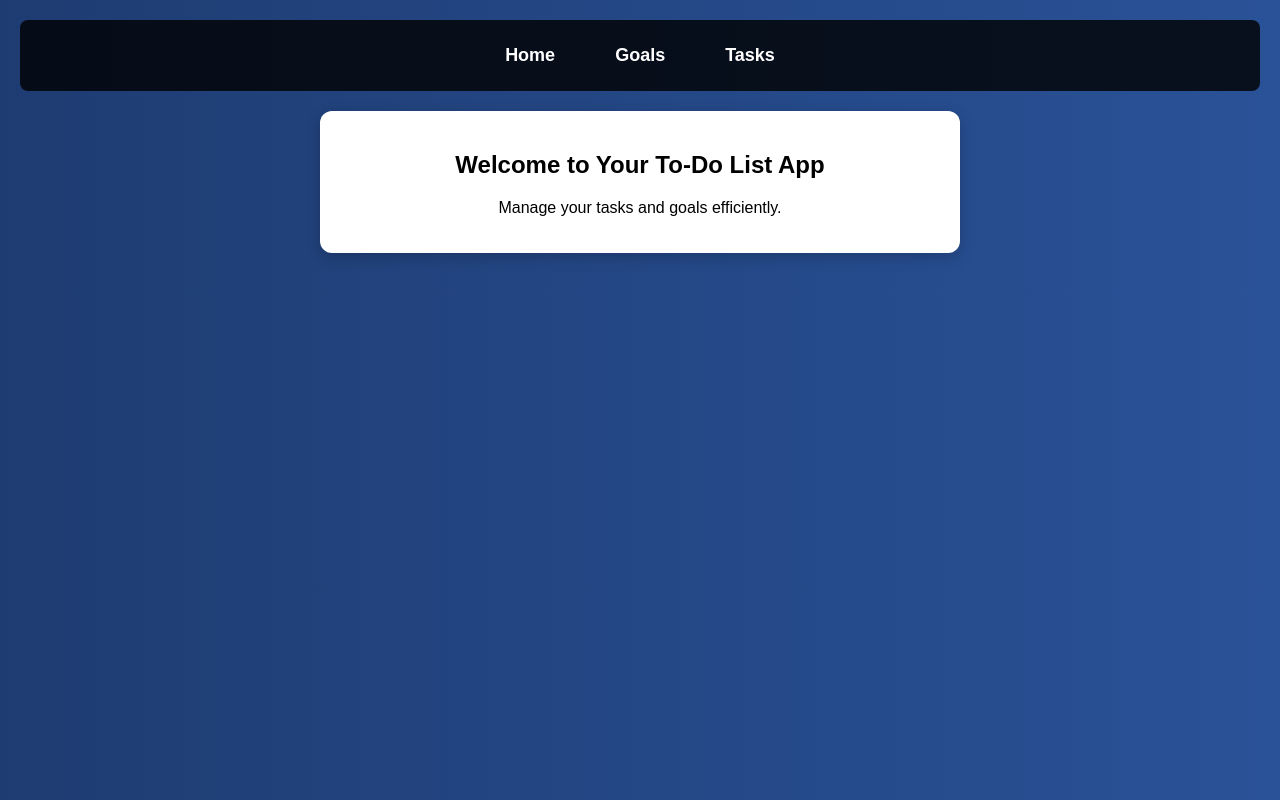
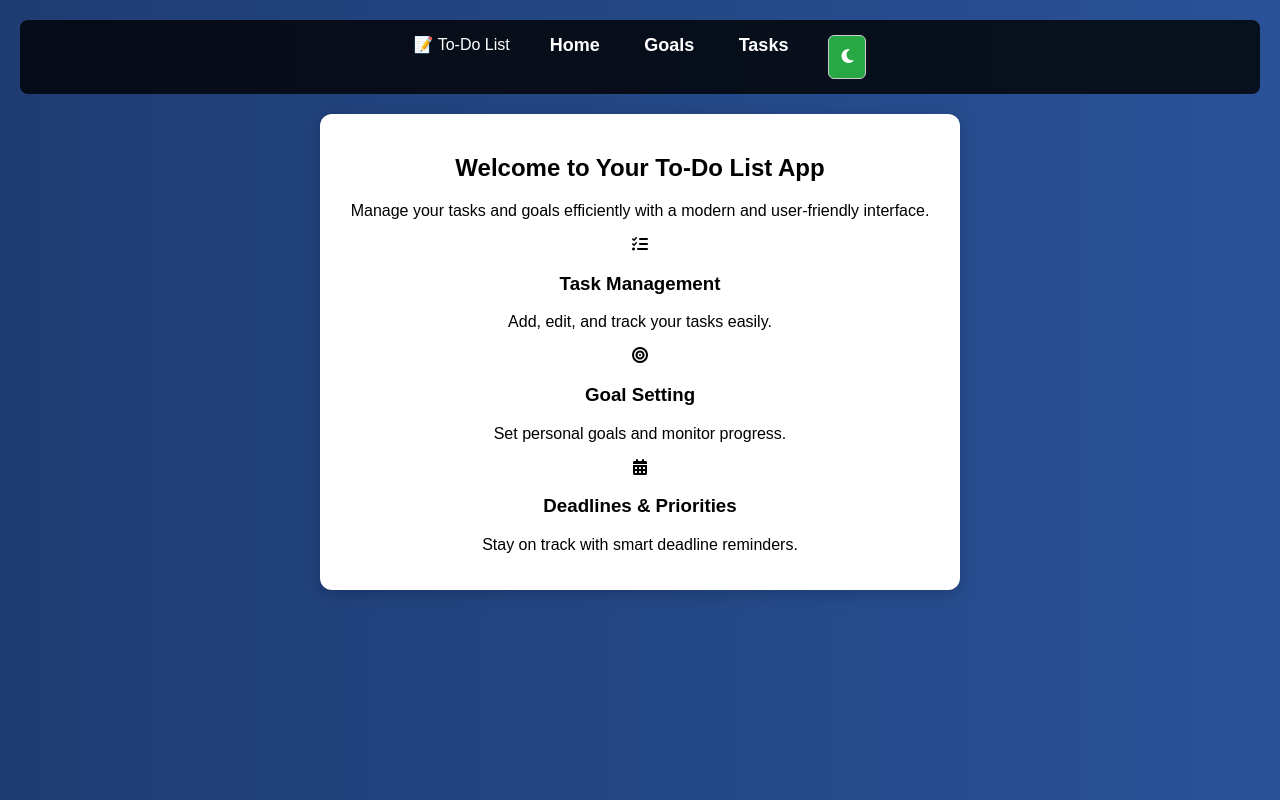
Before and after one commit to manju-app-developer/Goals, a plain HTML site: page index.html in a window 1280 px wide. Drawn offline with Linux system fonts and the light colour scheme.

Commit message:
Update index.html

```diff
--- a/index.html
+++ b/index.html
@@ -3,47 +3,77 @@
 <head>
     <meta charset="UTF-8">
     <meta name="viewport" content="width=device-width, initial-scale=1.0">
-    <title>To-Do List</title>
+    <title>Advanced To-Do List</title>
     <link rel="stylesheet" href="styles.css">
+    <script src="https://kit.fontawesome.com/a076d05399.js" crossorigin="anonymous"></script>
 </head>
 <body>
 
     <!-- Navbar -->
     <nav class="navbar">
-        <a href="#" onclick="showPage('home')">Home</a>
-        <a href="#" onclick="showPage('goals')">Goals</a>
-        <a href="#" onclick="showPage('tasks')">Tasks</a>
+        <div class="logo">📝 To-Do List</div>
+        <div class="nav-links">
+            <a href="#" onclick="showPage('home')">Home</a>
+            <a href="#" onclick="showPage('goals')">Goals</a>
+            <a href="#" onclick="showPage('tasks')">Tasks</a>
+        </div>
+        <button class="dark-mode-toggle" onclick="toggleDarkMode()">
+            <i class="fas fa-moon"></i>
+        </button>
     </nav>
 
     <!-- Home Page -->
     <section id="home" class="page">
         <h1>Welcome to Your To-Do List App</h1>
-        <p>Manage your tasks and goals efficiently.</p>
+        <p>Manage your tasks and goals efficiently with a modern and user-friendly interface.</p>
+        <div class="home-features">
+            <div class="feature-card">
+                <i class="fas fa-tasks"></i>
+                <h3>Task Management</h3>
+                <p>Add, edit, and track your tasks easily.</p>
+            </div>
+            <div class="feature-card">
+                <i class="fas fa-bullseye"></i>
+                <h3>Goal Setting</h3>
+                <p>Set personal goals and monitor progress.</p>
+            </div>
+            <div class="feature-card">
+                <i class="fas fa-calendar-alt"></i>
+                <h3>Deadlines & Priorities</h3>
+                <p>Stay on track with smart deadline reminders.</p>
+            </div>
+        </div>
     </section>
 
     <!-- Goals Page -->
     <section id="goals" class="page hidden">
-        <h1>Goals</h1>
+        <h1>Your Goals</h1>
         <div class="input-section">
             <input type="text" id="goalInput" placeholder="Enter your goal...">
-            <button onclick="addGoal()">Add Goal</button>
+            <button onclick="addGoal()"><i class="fas fa-plus"></i> Add Goal</button>
         </div>
         <div id="goalList" class="list-container"></div>
     </section>
 
     <!-- Tasks Page -->
     <section id="tasks" class="page hidden">
-        <h1>Tasks</h1>
+        <h1>Your Tasks</h1>
         <div class="input-section">
             <input type="text" id="taskInput" placeholder="Enter your task...">
             <input type="date" id="deadlineInput">
-            <button onclick="addTask()">Add Task</button>
+            <select id="priorityInput">
+                <option value="low">Low Priority</option>
+                <option value="medium">Medium Priority</option>
+                <option value="high">High Priority</option>
+            </select>
+            <button onclick="addTask()"><i class="fas fa-plus"></i> Add Task</button>
         </div>
 
         <div class="sort-filter">
             <select id="sortTasks" onchange="sortTasks()">
                 <option value="name">Sort by Name</option>
                 <option value="deadline">Sort by Deadline</option>
+                <option value="priority">Sort by Priority</option>
             </select>
             <select id="filterTasks" onchange="filterTasks()">
                 <option value="all">All</option>
```
